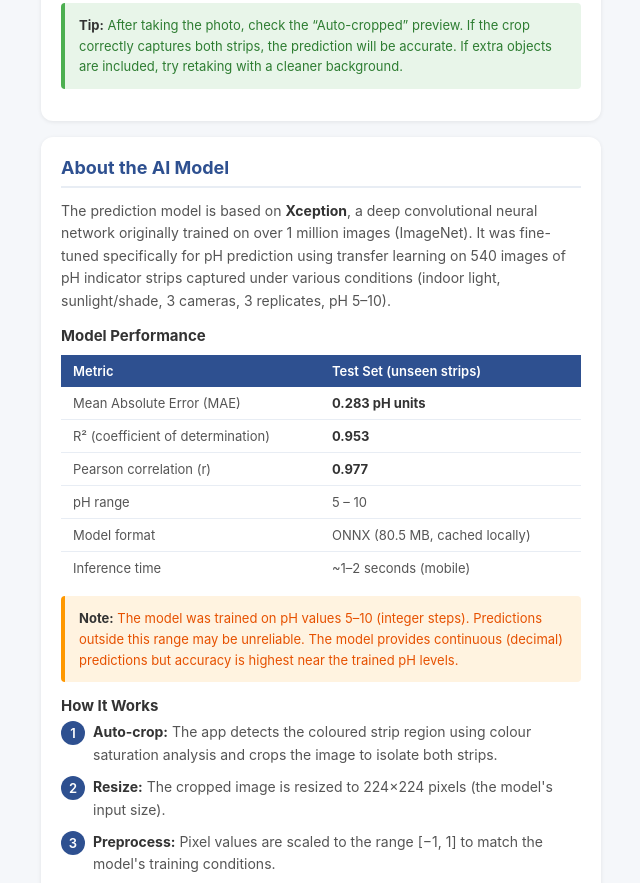
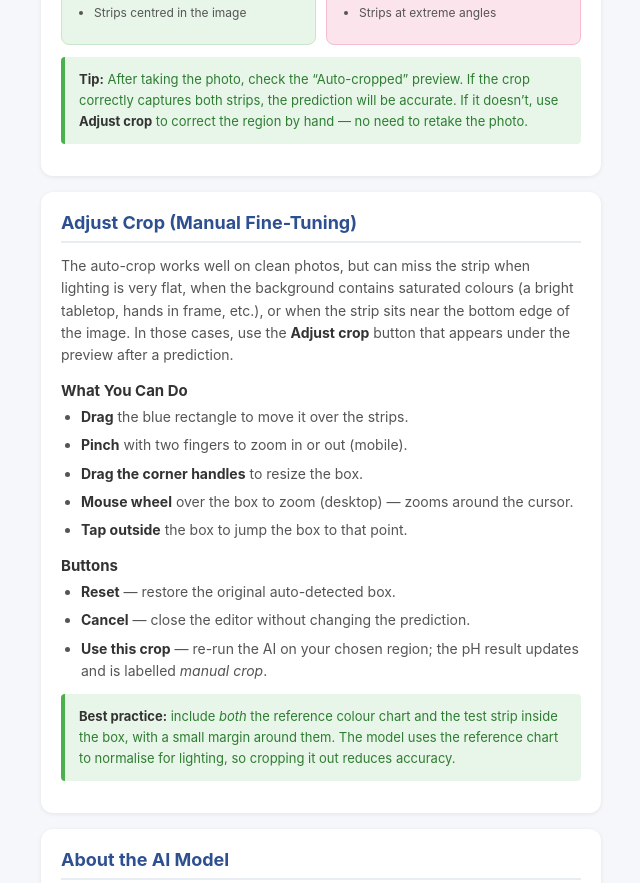
Before and after one commit to msk99/ph-predictor, a plain HTML site: page help.html in a window 1280 px wide. Shown: the part 1951-2834 px from the top of the page, without its empty margins (319-959 px from the left). Drawn offline with Linux system fonts and the light colour scheme.

Commit message:
Document manual Adjust crop in help page
Adds a dedicated help card explaining when to use Adjust crop (flat
lighting, saturated backgrounds, strip near the edge), the supported
gestures (drag, pinch, corner handles, wheel-zoom, tap-outside-to-jump),
and the Reset/Cancel/Use-this-crop buttons. Also threads the option
into the existing kit steps and "How It Works" list so users encounter
it in context. Bumped SW cache to v5.

Co-Authored-By: Claude Opus 4.7 <noreply@anthropic.com>

```diff
--- a/help.html
+++ b/help.html
@@ -308,6 +308,7 @@
       <div class="step-row"><span class="step-number">4</span><span class="step-text">Place the test strip alongside the reference strip on a flat, plain-coloured surface.</span></div>
       <div class="step-row"><span class="step-number">5</span><span class="step-text">Take a photo with this app (see photography guide below).</span></div>
       <div class="step-row"><span class="step-number">6</span><span class="step-text">The app automatically crops, preprocesses, and predicts the pH value.</span></div>
+      <div class="step-row"><span class="step-number">7</span><span class="step-text">If the auto-crop missed the strip, tap <strong>Adjust crop</strong> to fine-tune the region manually (see below).</span></div>
     </div>
 
     <!-- PHOTOGRAPHY GUIDE -->
@@ -360,8 +361,41 @@
 
       <div class="highlight-box">
         <p><strong>Tip:</strong> After taking the photo, check the &ldquo;Auto-cropped&rdquo; preview. If the crop
-        correctly captures both strips, the prediction will be accurate. If extra objects are included,
-        try retaking with a cleaner background.</p>
+        correctly captures both strips, the prediction will be accurate. If it doesn&rsquo;t, use
+        <strong>Adjust crop</strong> to correct the region by hand &mdash; no need to retake the photo.</p>
+      </div>
+    </div>
+
+    <!-- MANUAL ADJUST CROP -->
+    <div class="help-card">
+      <h2>Adjust Crop (Manual Fine-Tuning)</h2>
+      <p>
+        The auto-crop works well on clean photos, but can miss the strip when lighting is very flat,
+        when the background contains saturated colours (a bright tabletop, hands in frame, etc.), or
+        when the strip sits near the bottom edge of the image. In those cases, use the <strong>Adjust
+        crop</strong> button that appears under the preview after a prediction.
+      </p>
+
+      <h3>What You Can Do</h3>
+      <ul>
+        <li><strong>Drag</strong> the blue rectangle to move it over the strips.</li>
+        <li><strong>Pinch</strong> with two fingers to zoom in or out (mobile).</li>
+        <li><strong>Drag the corner handles</strong> to resize the box.</li>
+        <li><strong>Mouse wheel</strong> over the box to zoom (desktop) &mdash; zooms around the cursor.</li>
+        <li><strong>Tap outside</strong> the box to jump the box to that point.</li>
+      </ul>
+
+      <h3>Buttons</h3>
+      <ul>
+        <li><strong>Reset</strong> &mdash; restore the original auto-detected box.</li>
+        <li><strong>Cancel</strong> &mdash; close the editor without changing the prediction.</li>
+        <li><strong>Use this crop</strong> &mdash; re-run the AI on your chosen region; the pH result updates and is labelled <em>manual crop</em>.</li>
+      </ul>
+
+      <div class="highlight-box">
+        <p><strong>Best practice:</strong> include <em>both</em> the reference colour chart and the test
+        strip inside the box, with a small margin around them. The model uses the reference chart to
+        normalise for lighting, so cropping it out reduces accuracy.</p>
       </div>
     </div>
 
@@ -415,9 +449,10 @@
 
       <h3>How It Works</h3>
       <div class="step-row"><span class="step-number">1</span><span class="step-text"><strong>Auto-crop:</strong> The app detects the coloured strip region using colour saturation analysis and crops the image to isolate both strips.</span></div>
-      <div class="step-row"><span class="step-number">2</span><span class="step-text"><strong>Resize:</strong> The cropped image is resized to 224&times;224 pixels (the model's input size).</span></div>
-      <div class="step-row"><span class="step-number">3</span><span class="step-text"><strong>Preprocess:</strong> Pixel values are scaled to the range [&minus;1, 1] to match the model's training conditions.</span></div>
-      <div class="step-row"><span class="step-number">4</span><span class="step-text"><strong>Predict:</strong> The Xception neural network processes the image and outputs a continuous pH value.</span></div>
+      <div class="step-row"><span class="step-number">2</span><span class="step-text"><strong>Manual adjust (optional):</strong> Tap <strong>Adjust crop</strong> to move, pinch-zoom, or resize the crop box if the auto-crop missed the strip.</span></div>
+      <div class="step-row"><span class="step-number">3</span><span class="step-text"><strong>Resize:</strong> The cropped image is resized to 224&times;224 pixels (the model's input size).</span></div>
+      <div class="step-row"><span class="step-number">4</span><span class="step-text"><strong>Preprocess:</strong> Pixel values are scaled to the range [&minus;1, 1] to match the model's training conditions.</span></div>
+      <div class="step-row"><span class="step-number">5</span><span class="step-text"><strong>Predict:</strong> The Xception neural network processes the image and outputs a continuous pH value.</span></div>
 
       <p>
         The reference colour strip in the image serves as an internal standard, helping the model
--- a/sw.js
+++ b/sw.js
@@ -1,5 +1,5 @@
 // Service Worker for pH Predictor PWA
-const CACHE_NAME = 'ph-predictor-v4';
+const CACHE_NAME = 'ph-predictor-v5';
 const MODEL_CACHE = 'ph-model-v1';
 
 // App shell files (cached immediately on install)
```
